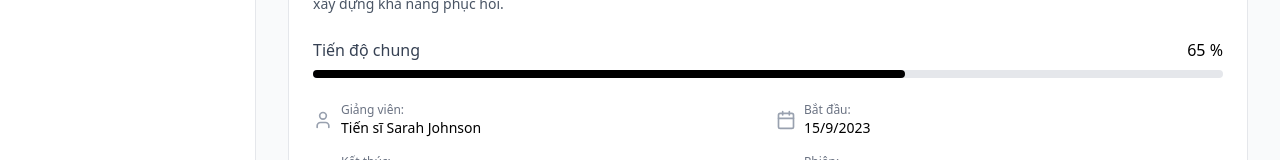
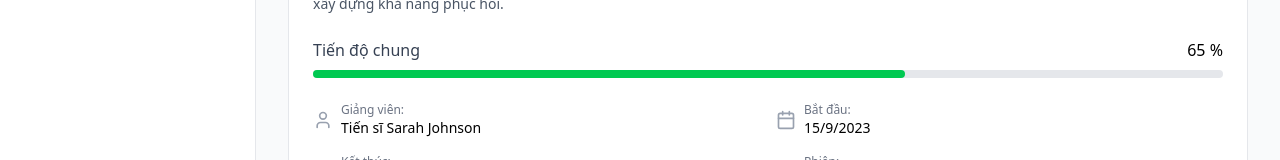
Before and after one commit to nghiatran149/SWP-FE, a React app: page /my-campaigns/1 in a window 1280 px wide. Shown: the part 452-612 px from the top of the page. Built offline with nearby package versions, Linux system fonts and the light colour scheme; the HTML template or start-up script is replaced by a standard one.

Commit message:
Update UI: MyCampaignDetail

```diff
--- a/src/pages/MyCampaignDetail.jsx
+++ b/src/pages/MyCampaignDetail.jsx
@@ -213,7 +213,7 @@ const MyCampaignDetail = () => {
   const ProgressBar = ({ value }) => (
     <div className="w-full bg-gray-200 rounded-full h-2">
       <div
-        className="bg-black h-2 rounded-full"
+        className="bg-green-500 h-2 rounded-full"
         style={{ width: `${value}%` }}
       />
     </div>
```
